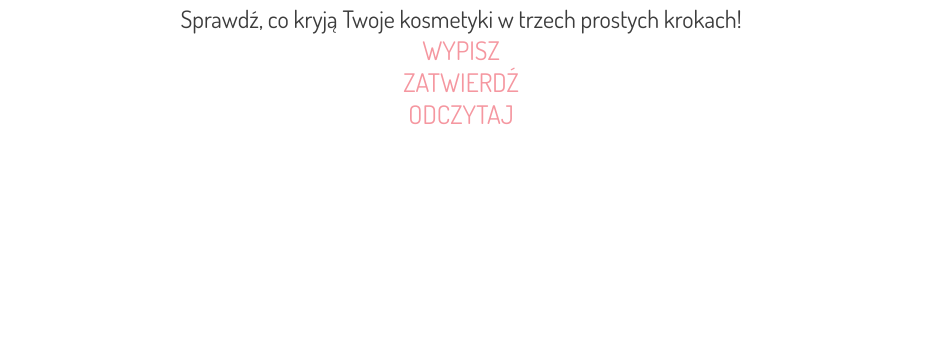
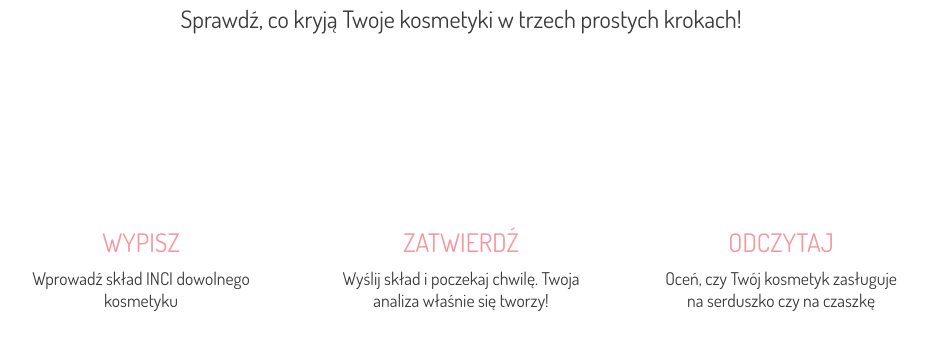
Before and after one commit to aniamusial/PiggyAnalyser, a plain HTML site: page index.html in a window 1280 px wide. Shown: the part 148-498 px from the top of the page, without its empty margins (179-1106 px from the left). Drawn offline with Linux system fonts and the light colour scheme.

Commit message:
Fixed columns
Created fixed columns in CSS grid

```diff
--- a/index.html
+++ b/index.html
@@ -17,14 +17,20 @@
                 <section>
                     <h1>JAK TO DZIAŁA?</h1>
                     <p>Sprawdź, co kryją Twoje kosmetyki w trzech prostych krokach!</p>
-                    <div class=column>
-                        <p>Wypisz</p>
-                    </div>
-                    <div class=column>
-                        <p>Zatwierdź</p>
-                    </div>
-                    <div class=column>
-                        <p>Odczytaj</p>
+                    <div class="column_wrapper">
+                        <div class="column">
+                            <span>Wypisz</span>
+                            <p>Wprowadź skład INCI dowolnego kosmetyku</p>
+                        </div>
+                        <div class="column">
+                            <span>Zatwierdź</span>
+                            <p>Wyślij skład i poczekaj chwilę. Twoja analiza właśnie się tworzy!</p>
+                            <p></p>
+                        </div>
+                        <div class="column">
+                            <span>Odczytaj</span>
+                            <p>Oceń, czy Twój kosmetyk zasługuje na serduszko czy na czaszkę</p>
+                        </div>
                     </div>
                 </section>
 
--- a/style.css
+++ b/style.css
@@ -15,6 +15,8 @@ body {
 
 section {
     text-align: center;
+    max-width: 75vw;
+    margin: 0 auto;
 }
 
 section p {
@@ -32,13 +34,22 @@ h1 {
     margin: 1em 0 0.1em 0;
 }
 
+.column_wrapper {
+    display: grid;
+    grid-template-columns: repeat(3,1fr);
+    margin: 20% 0;
+}
+
 .column p {
+   font-size: 1.1em;
+   padding: 0.5em;
+   max-width: 75%;
+}
+
+
+.column span {
     text-transform: uppercase;
     font-family: 'Dosis', sans-serif;
     font-size: 1.6em;
     color: var(--piggyPink);
 }
-
-.column {
-
-}
```
